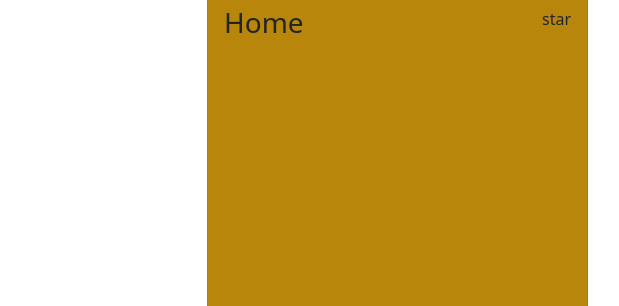
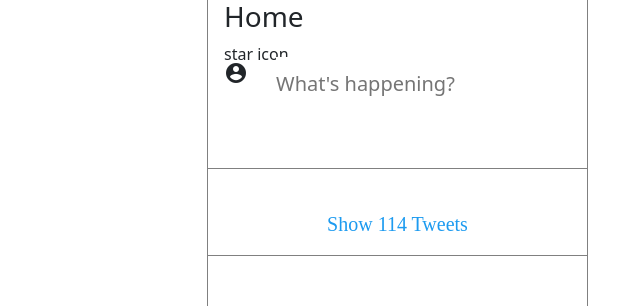
Before and after one commit to Majorsonmbu/Twitter-Clone, a plain HTML site: page index.html in a window 1280 px wide. Shown: the top 306 px of the page, 222-841 px from the left. Drawn offline with nearby package versions, Linux system fonts and the light colour scheme.

Commit message:
write tweet area and load all tweets sections completed

```diff
--- a/index.html
+++ b/index.html
@@ -63,9 +63,32 @@
         <div class="main-container">
             <div class="nav">
                 <h3 class="heading"> Home</h2>
-                <p> star</p>
+                <p> star icon </p>
+            </div>
+
+            <div class="tweet-area">
+                <div class="tweet-box">
+                    <div class="tweet-profile">
+                        <i class="material-icons"> account_circle</i>
+                    </div>
+                    <input placeholder="What's happening?">
+                </div>
+                <div class="tweet-extras">
+                    <div class="tweet-attachments">
+
+                    </div>
+                </div>
+
+                <div class="show-tweets">
+                    <p> Show 114 Tweets</p>
+                </div>
+            </div>
+
+            <div class="post-card">
+
             </div>
         </div>
+
         <div class="general-section">
 
         </div>
--- a/style.css
+++ b/style.css
@@ -124,6 +124,7 @@ body {
 /* NAV-ITEMS STYLING END */
 
 
+
 /* MAIN-BODY STYLING */
 .twitter-app {
     display: flex;
@@ -134,7 +135,6 @@ body {
     width: calc(100vw - 900px);
     border-right: 1px solid grey;
     height: 100vh;
-    background-color: darkgoldenrod;
 }
 
 .twitter-app .general-section {
@@ -153,3 +153,88 @@ body {
 .main-container .nav .heading {
     width: 90%;
 }
+
+.main-container .nav .heading:hover {
+    cursor: pointer;
+}
+
+.main-container .nav .heading .star {
+    height: 34px;
+    width: 34px;
+}
+
+.main-container .tweet-area {
+    height: 116px;
+    padding: 4px 0;
+    width: 100%;
+    border-bottom:  1px solid grey;
+}
+
+.main-container .tweet-area .tweet-box {
+    display: flex;
+    height: 100%;
+    padding: 0 16px;
+    /*background-color: red;*/
+}
+
+.main-container .tweet-area .tweet-box .tweet-profile {
+    padding: 4px 12px 0 0;
+    height: 100%;
+    width: 15%;
+    /*background-color: green;*/
+    cursor: pointer;
+}
+
+.main-container .tweet-area .tweet-box .tweet-profile i{
+    height: 48px;
+    width: 48px;
+    cursor: pointer;
+}
+
+.main-container .tweet-area .tweet-box input{
+
+    height: 52px;
+    width: 100%;
+    padding: 9px 0;
+    border: none;
+    font-weight: 400;
+    font-size: 20px;
+    cursor: pointer;
+}
+
+.main-container .tweet-area .tweet-extras {
+    padding-left: 16px;
+    width: 100%;
+    height: 44px;
+    display: flex;
+
+}
+
+.main-container .tweet-area .tweet-extras .tweet-attachments {
+  width: 50%;
+  /* COME BACK HERE background-color: red; */
+  padding-left: 16px;
+}
+
+/* SHOW ALL TWEETS STYLING */
+.main-container .show-tweets {
+    display: flex;
+    align-items: center;
+    justify-content: center;
+    height: 48px;
+    border-bottom:  1px solid grey;
+}
+
+.main-container .show-tweets p {
+    color: rgb(29, 155, 240);
+    font-size: 20px;
+    font-weight: 400;
+    line-height: 16px;
+    font-family: TwitterChirp;
+    cursor: pointer;
+}
+
+/* SHOW ALL TWEETS STYLING END */
+
+
+/* TWEETS POSTCARD STYLING */
```
